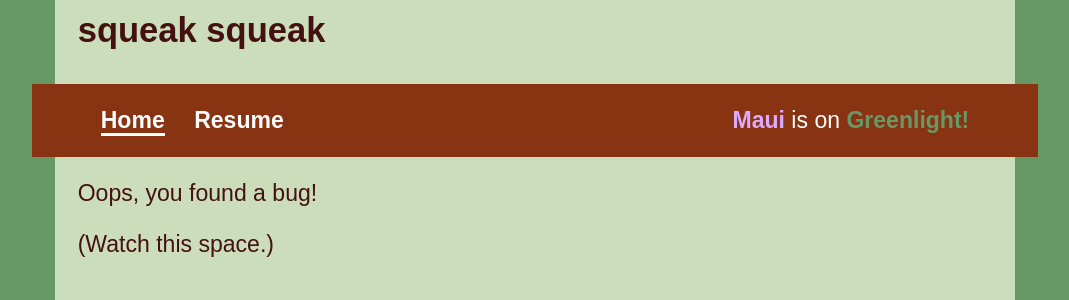
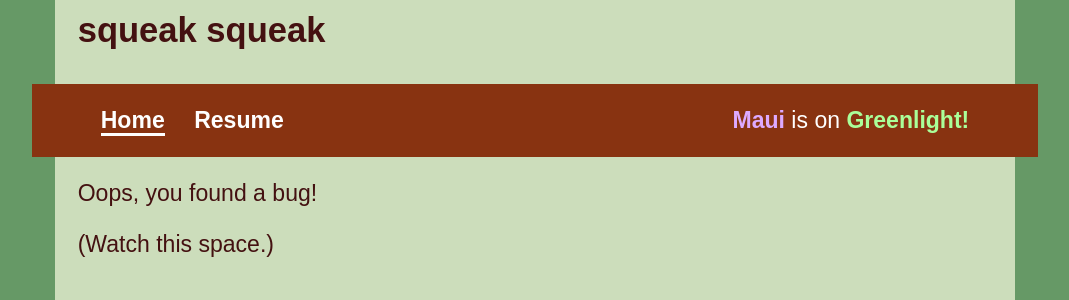
Before and after one commit to bugQ/win.dlestra.ws, a Jekyll site: the page built from index.html, in a window 1280 px wide. Shown: the part 178-478 px from the top of the page, without its empty margins (105-1174 px from the left). Built offline with Jekyll 4.4.1, drawn with Linux system fonts in a browser that asks for light colours; Markdown is read by kramdown in place of the engine named in the settings.

Commit message:
buggiest styles

```diff
--- a/css/application.css
+++ b/css/application.css
@@ -92,5 +92,5 @@ nav a.maui {
 }
 
 nav a.greenlight {
-    color: #696;
+    color: #AF9;
 }
```
